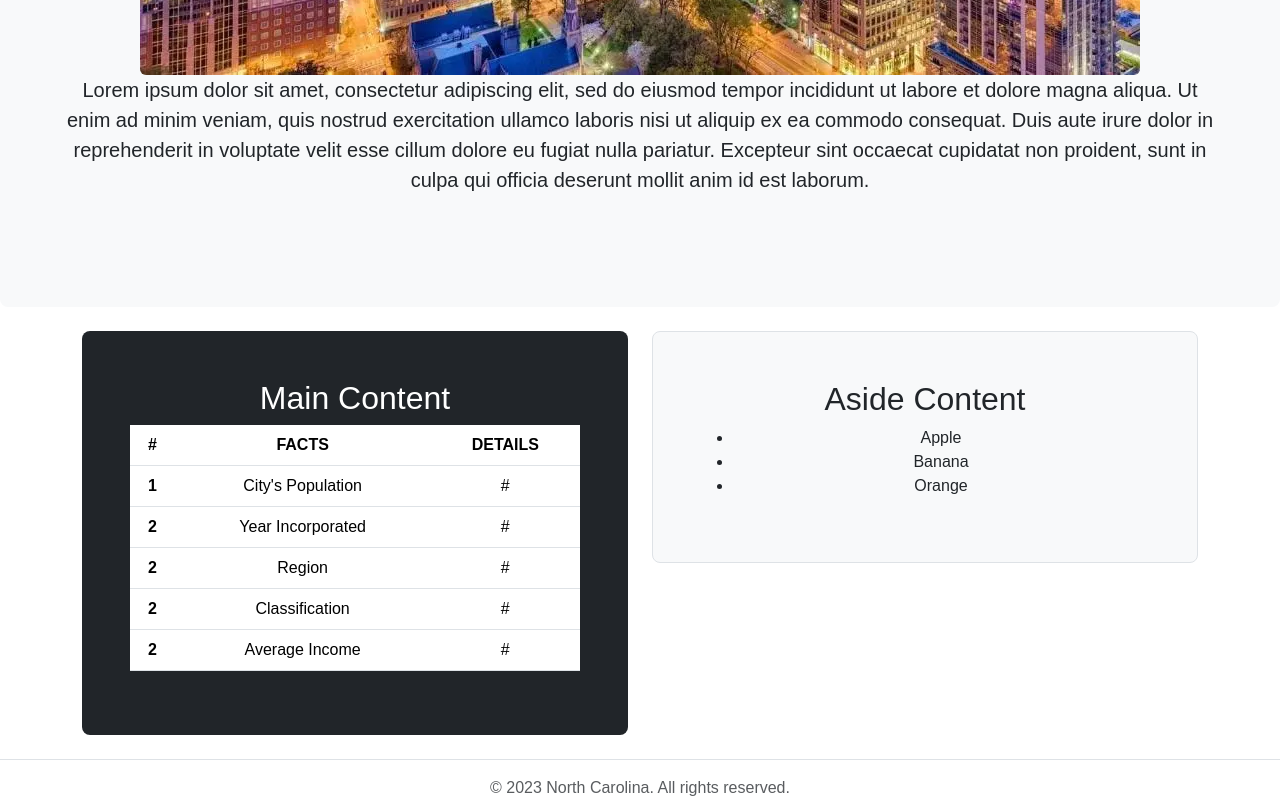
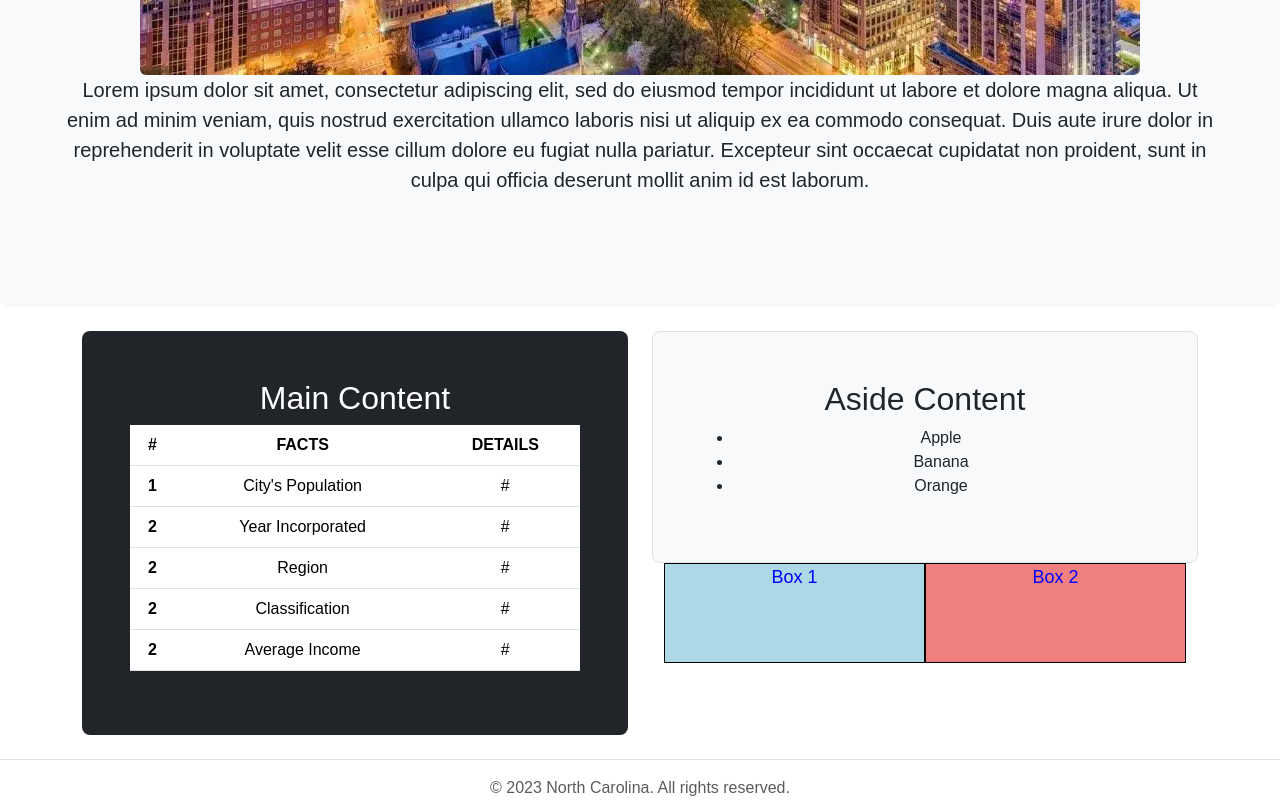
Before and after one commit to UNCValladaresHamlet/D277_MultiPageWebsite, a plain HTML site: page Charlotte.html in a window 1280 px wide. Shown: the part 708-1508 px from the top of the page. Drawn offline with nearby package versions, Linux system fonts and the light colour scheme.

Commit message:
Completed Step C from the rubric

```diff
--- a/Charlotte.html
+++ b/Charlotte.html
@@ -31,6 +31,7 @@
 
       <!--  a header containing introductory content (pertaining to the document as a whole or a particular section of a document) -->
       <header>
+        <div id="absolute-content">GO CAROLINA PANTHERS!</div>
 
         <div class="p-5 mb-4 bg-body-tertiary rounded-3 ">
           <div class="container-fluid py-5 ">
@@ -117,11 +118,22 @@
                       </ul>
                     </div>
                   </div>
+                <!--a float property to position at least one HTML element to the side of another in your web page  -->
+                <!--  one class selector that is used at least two times to style HTML elements -->
+                  <div class="container">
+                    <div class="box1 my-class">
+                        <p>Box 1</p>
+                    </div>
+                    <div class="box2 my-class">
+                        <p>Box 2</p>
+                    </div>
+                  </div>
+
+                  </div>
                 </div>
               </aside>
 
   </div>
-</div>
 
 
         <footer class="pt-3 mt-4 text-body-secondary border-top text-center">
--- a/mystyle.css
+++ b/mystyle.css
@@ -1,15 +1,59 @@
 /* one font-family declaration */
-body {
-    font-family: Arial;
+/* one element selector to style the HTML elements */
+* {
+    font-family: sans-serif;
   }
 
-/* a :hover pseudo-class to create a rollover effect for navigation buttons */
+/* a:hover pseudo-class to create a rollover effect for navigation buttons */
 .nav-button:hover {
     background-color: #2980b9;
   }
 
-
-
 table {
     margin: auto;
   }
+
+.container {
+    width: 100%;
+    overflow: hidden;
+  }
+
+/*  one class selector that is used at least two times to style HTML elements */
+.my-class {
+  color: blue;
+  font-size: 18px;
+}
+
+/* a float property to position at least one HTML element to the side of another in your web page */
+.box1 {
+    width: 50%;
+    height:100px;
+    float: left;
+    background-color: lightblue;
+    border: 1px solid black;
+}
+
+/* a float property to position at least one HTML element to the side of another in your web page */
+.box2 {
+    width: 50%;
+    height:100px;
+    float: left;
+    background-color: lightcoral;
+    border: 1px solid black;
+}
+/*  absolute positioning in at least one area of your web page */
+/* one ID selector to format specific elements of a page */
+#absolute-content{
+  position: absolute;
+  background-color: #2980b9;
+  padding: 10px;
+  border: 1px solid black;
+}
+
+/* relative positioning in at least one area of your web page */
+.relative-content {
+  position: relative;
+  left: 30px;
+  border: 3px solid black;
+  color: red;
+}
```
Also changed, not shown: Asheville.html (+1 -1 lines), Raleigh.html (+5 -1 lines).
